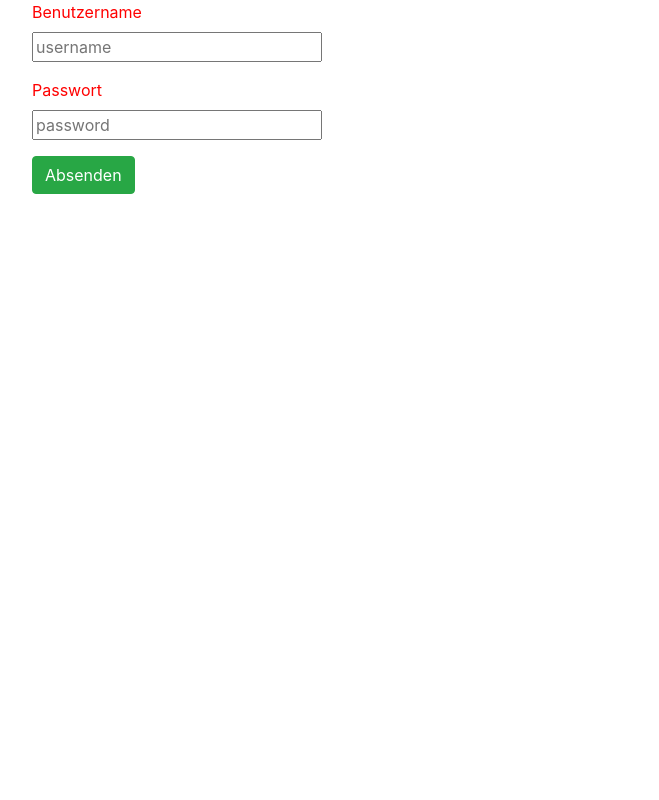
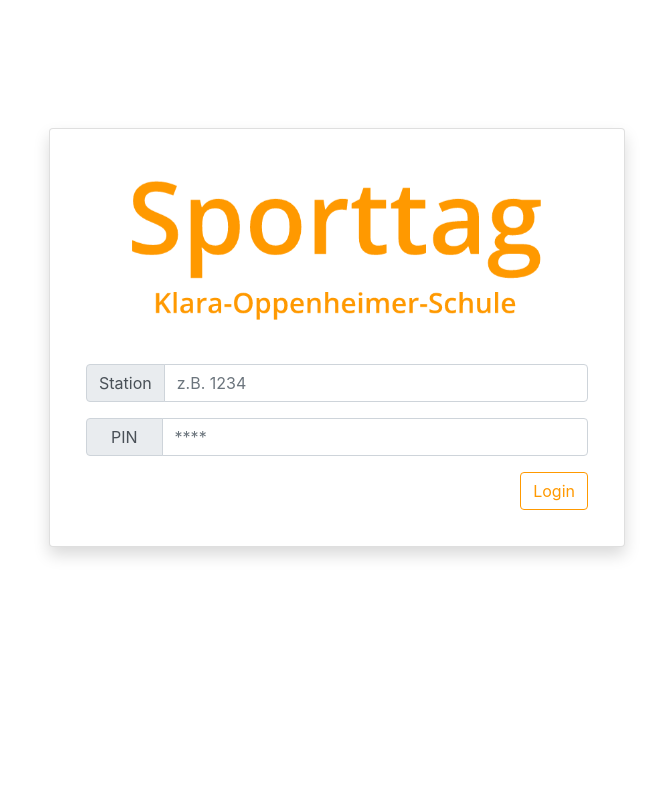
Before and after one commit to MaxMay1994/sportsday, a Flask app: page /login in a window 1280 px wide. Shown: the whole page, without its empty margins (303-962 px from the left). Run offline with Flask 2, Linux system fonts and the light colour scheme; some libraries are stand-ins or nearby versions.

Commit message:
awp-sportsday/application#4 modified login template

```diff
--- a/implementation/static/css/main.css
+++ b/implementation/static/css/main.css
@@ -1,4 +1,44 @@
-body {
-    font-size: 16px;
-    color: red;
+body, html
+{
+    height: 100%;
 }
+
+.btn-outline-primary
+{
+border: 1px solid #FF9900!important;
+color: #FF9900!important;
+}
+
+.btn-outline-primary:hover
+{
+    border: 1px solid #FF9900!important;
+    background-color: #FF9900!important;
+    color: white!important;
+}
+
+.background-image
+{
+    background-image: url("\static\image\KOS.jpg");
+    height: 100%;
+    width: 100%;
+    filter: blur(8px);
+    -webkit-filter: blur(8px);
+    background-position: center;
+    background-repeat: no-repeat;
+    background-size: cover;
+}
+
+.content
+{
+    position: fixed;
+    left: 0;
+    right: 0;
+    z-index: 9999;
+    margin-left: 20px;
+    margin-right: 20px;
+}
+
+.card-block
+{
+    background-color: rgba(245, 245, 245, 0.4) !important;
+}
--- a/implementation/templates/login/login.html
+++ b/implementation/templates/login/login.html
@@ -6,18 +6,38 @@
         <div class="alert alert-danger">Ihre Anmeldetdaten waren falsch bitte geben Sie diese erneut ein.</div>
     {% endif %}
 
-    <div class="offset-3 col-3">
-        <form action="/login" method="post" class="form-group">
-            <div class="form-group">
-                <label for="login-username">Benutzername</label>
-                <input class="input-group" type="text" placeholder="username" id="login-username" name="login-username">
-            </div>
-            <div class="form-group">
-                <label for="login-username">Passwort</label>
-                <input class="input-group" type="password" placeholder="password" id="login-password" name="login-password">
-            </div>
-            <input type="submit" class="btn btn-success" value="Absenden">
-        </form>
+    <div class="content" align="center">
+
+        <div class="card shadow p-3 mb-5 bg-white rounded" style="width: 36rem; margin-top: 8em" >
+            <div class="card-body">
+                <div>
+                    <img class="card-img-top" src="/static/image/sports_day_login.png" alt="Card image cap">
+                </div>
+
+                <div class="input-group mb-3" style="margin-top: 2em">
+                    <div class="input-group-prepend">
+                        <span class="input-group-text">Station</span>
+                    </div>
+                    <input type="text" name="login-username"  class="form-control" placeholder="z.B. 1234" aria-label="station" aria-describedby="basic-addon1">
+                </div>
+
+                <div class="input-group mb-3">
+                    <div class="input-group-prepend">
+                        <span class="input-group-text pr-4 pl-4">PIN</span>
+                    </div>
+                    <input type="password" name="login-password" class="form-control" placeholder="****" aria-label="pin" aria-describedby="basic-addon1">
+                </div>
+
+                <div align="right">
+                    <button type="button" name="button" class="btn btn-outline-primary">Login</button>
+                </div>
+
+          </div>
+        </div>
+
     </div>
+
+<div class="background-image"></div>
+
 </div>
 {% endblock %}
```
Also changed, not shown: implementation/static/image/KOS.jpg (added), implementation/static/image/sports_day_login.png (added).
